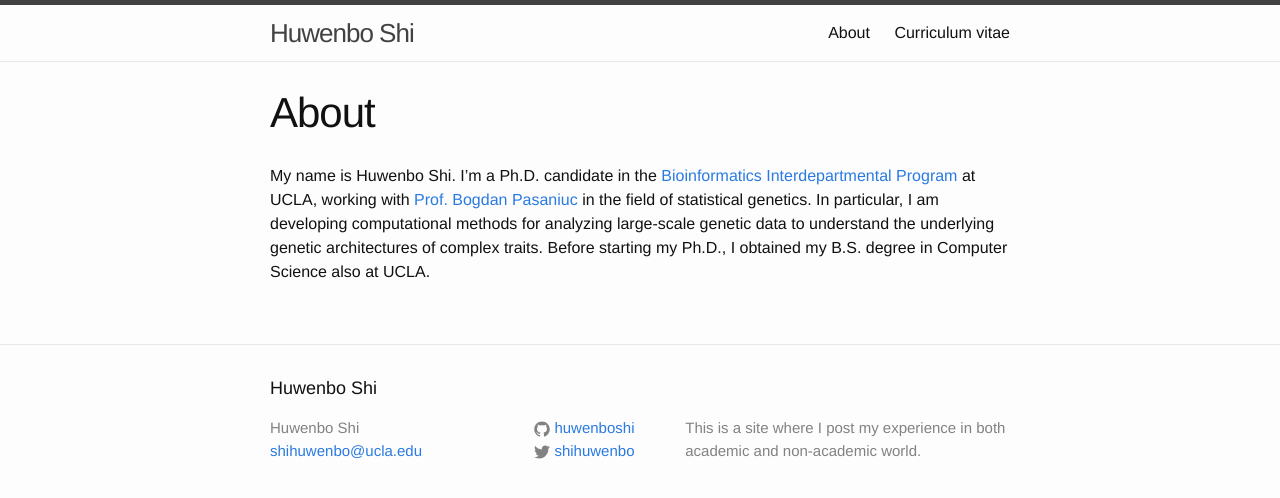
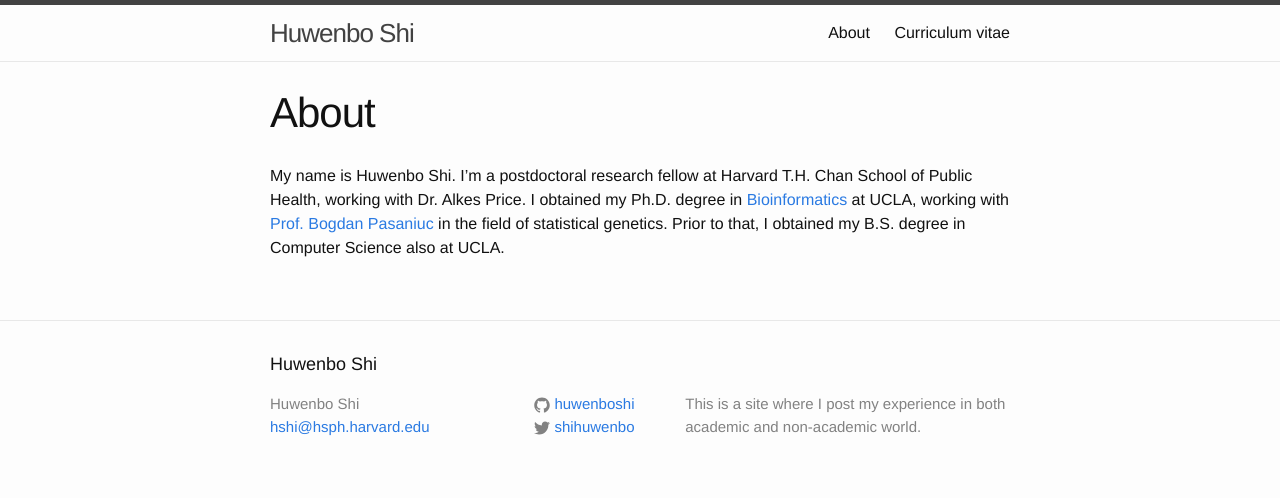
Before and after one commit to huwenboshi/huwenboshi.github.io, a Jekyll site: the page built from about.md, in a window 1280 px wide. Shown: the top 498 px of the page. Built offline with Jekyll 4.4.1, drawn with Linux system fonts in a browser that asks for light colours.

Commit message:
updated personal webpage with latest information

```diff
--- a/_config.yml
+++ b/_config.yml
@@ -7,7 +7,7 @@
 
 # Site settings
 title: Huwenbo Shi
-email: shihuwenbo@ucla.edu
+email: hshi@hsph.harvard.edu
 description: > # this means to ignore newlines until "baseurl:"
   This is a site where I post my experience in both academic
   and non-academic world.
--- a/about.md
+++ b/about.md
@@ -4,10 +4,9 @@ title: About
 permalink: /about/
 ---
 
-My name is Huwenbo Shi. I'm a Ph.D. candidate in the
-[Bioinformatics Interdepartmental Program](http://bioinformatics.ucla.edu/) at
-UCLA, working with [Prof. Bogdan Pasaniuc](http://bogdan.bioinformatics.ucla.edu/)
-in the field of statistical genetics. In particular, I am developing computational
-methods for analyzing large-scale genetic data to understand the underlying
-genetic architectures of complex traits. Before starting my Ph.D., I obtained
-my B.S. degree in Computer Science also at UCLA.
+My name is Huwenbo Shi. I'm a postdoctoral research fellow at Harvard T.H. Chan
+School of Public Health, working with Dr. Alkes Price. I obtained my Ph.D. degree in
+[Bioinformatics](http://bioinformatics.ucla.edu/) at UCLA, working with
+[Prof. Bogdan Pasaniuc](http://bogdan.bioinformatics.ucla.edu/) in the field of
+statistical genetics. Prior to that, I obtained my B.S. degree in Computer
+Science also at UCLA.
```
